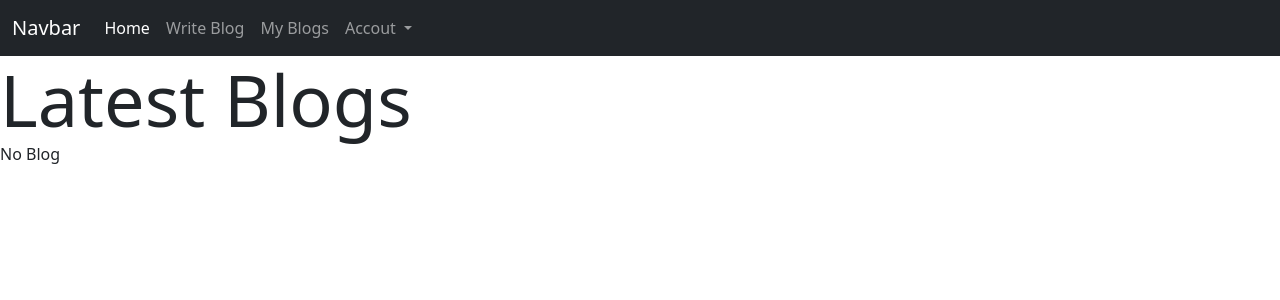
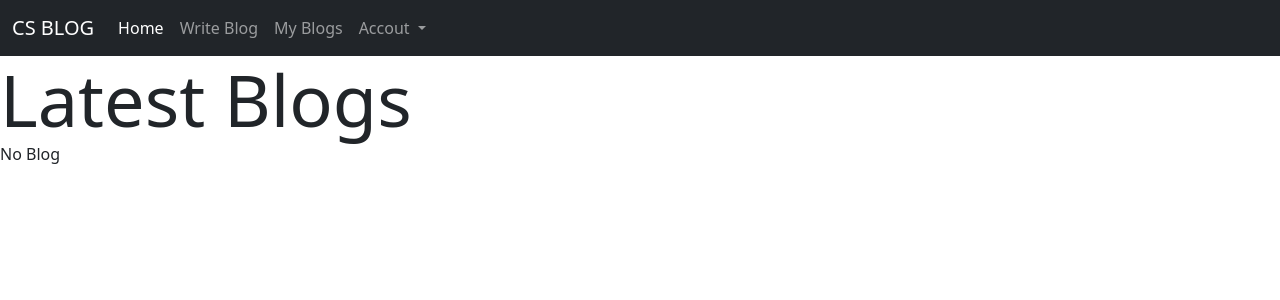
Before and after one commit to BoonyanitMatEdu/blogdb, a Flask app: page / in a window 1280 px wide. Shown: the top 300 px of the page. Run offline with Flask 3, Linux system fonts and the light colour scheme; data that the repository does not hold is empty; some libraries are stand-ins or nearby versions.

Commit message:
Done DEMO2. It works. Securitywise, it is terrible

```diff
--- a/templates/navbar.html
+++ b/templates/navbar.html
@@ -1,6 +1,6 @@
 <nav class="navbar navbar-expand-lg navbar-dark bg-dark">
     <div class="container-fluid">
-      <a class="navbar-brand" href="#">Navbar</a>
+      <a class="navbar-brand" href="#">CS BLOG</a>
       <button class="navbar-toggler" type="button" data-bs-toggle="collapse" data-bs-target="#navbarNavDropdown" aria-controls="navbarNavDropdown" aria-expanded="false" aria-label="Toggle navigation">
         <span class="navbar-toggler-icon"></span>
       </button>
```
